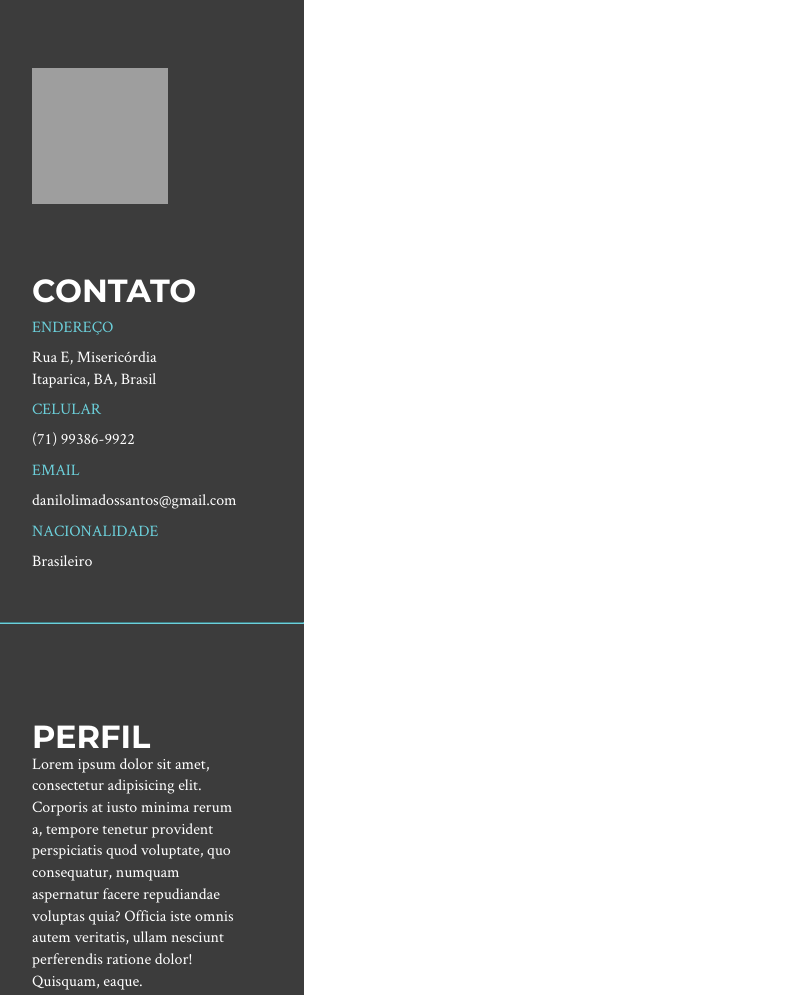
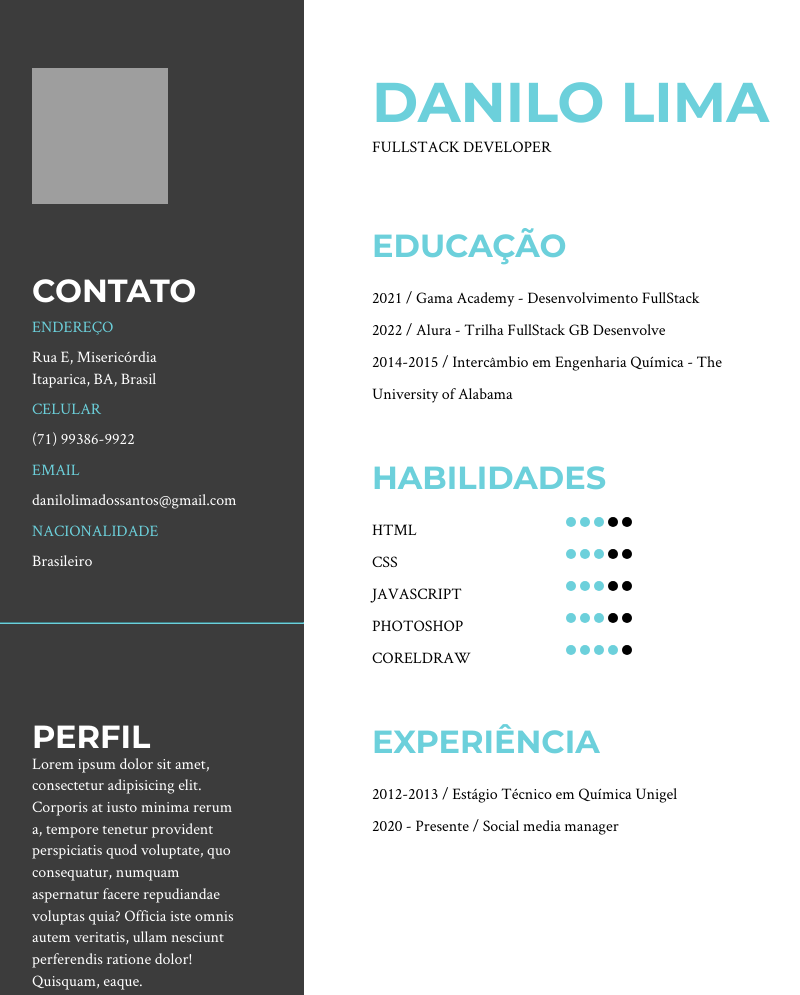
Before and after one commit to limadanilo93/curriculo, a plain HTML site: page index.html in a window 1280 px wide. Shown: the top 995 px of the page, without its empty margins (36-836 px from the left). Drawn offline with Linux system fonts and the light colour scheme; grey boxes are pictures that could not be loaded.

Commit message:
finalizado sem hover

```diff
--- a/index.html
+++ b/index.html
@@ -28,6 +28,65 @@
 
     </div>
     <div class="principal">
+        <h1>DANILO LIMA</h1>
+        <p class="info">FullStack Developer</p>
+        <h2 class="area1">Educação</h2>
+        <p class="info2">
+            2021 / Gama Academy - Desenvolvimento FullStack
+            <br>
+            2022 / Alura - Trilha FullStack GB Desenvolve
+            <br>
+            2014-2015 / Intercâmbio em Engenharia Química - The University of Alabama
+        </p>
+               <h2 class="areas">Habilidades</h2>
+        <p class="info3">HTML</p>
+        <p class="dots">
+        <span class="dotfull1"></span>
+        <span class="dotfull"></span>
+        <span class="dotfull"></span>
+        <span class="dotempty"></span>
+        <span class="dotempty"></span>
+        </p>
+        <br>
+        <p class="info3">CSS</p>
+        <p class="dots">
+        <span class="dotfull1"></span>
+        <span class="dotfull"></span>
+        <span class="dotfull"></span>
+        <span class="dotempty"></span>
+        <span class="dotempty"></span>
+        </p>
+        <br>
+        <p class="info3">Javascript</p>
+        <p class="dots">
+        <span class="dotfull1"></span>
+        <span class="dotfull"></span>
+        <span class="dotfull"></span>
+        <span class="dotempty"></span>
+        <span class="dotempty"></span>
+        </p>
+        <br>
+        <p class="info3">Photoshop</p>
+        <p class="dots">
+        <span class="dotfull1"></span>
+        <span class="dotfull"></span>
+        <span class="dotfull"></span>
+        <span class="dotempty"></span>
+        <span class="dotempty"></span>
+        </p>
+        <br>
+        <p class="info3">CorelDraw</p>
+        <p class="dots">
+        <span class="dotfull1"></span>
+        <span class="dotfull"></span>
+        <span class="dotfull"></span>
+        <span class="dotfull"></span>
+        <span class="dotempty"></span>
+        </p>
+        <br>
+        <h2 class="areas">Experiência</h2>
+        <p class="info2">2012-2013 / Estágio Técnico em Química Unigel</p>
+        <p class="info2">2020 - Presente / Social media manager</p>
     </div>
 
 </body>
--- a/style.css
+++ b/style.css
@@ -2,10 +2,9 @@
     font-family: montserrat;
     src: url(./fonts/Montserrat-VariableFont_wght.ttf);
 }
-body {
-    width: 816px;
-}
+
 .contact {
+    display: inline-block;
     position: relative;
     width: 340px;
     height: 1054px;
@@ -67,5 +66,100 @@ hr {
 
 }
 .principal {
-
+    display: inline-block;
+    position: absolute;
+    width: 476px;
+    height: 1054px;
+    background-color:#FFFFFF;
 }
+h1 {
+    position: relative;
+    margin-left: 68px;
+    margin-top: 68px;
+    line-height: 68.26px;
+    text-transform: uppercase;
+    color: #6CD0DB;
+    font-family: montserrat;
+    font-size: 56px;
+    font-style: normal;
+    font-weight: 700;
+}
+.info{
+    line-height: 21.72px;
+    margin-left: 68px;
+    text-transform: uppercase;
+    color: #000000;
+    font-family: 'Crimson Text Regular';
+    font-size: 16px;
+    font-style: normal;
+}
+.area1 {
+    position: relative;
+    margin-left: 68px;
+    margin-top: 68px;
+    margin-bottom:  17px;
+    line-height: 39px;
+    text-transform: uppercase;
+    color: #6CD0DB;
+    font-family: montserrat;
+    font-size: 32px;
+    font-style: normal;
+    font-weight: 700;
+}
+.areas {
+    position: relative;
+    margin-left: 68px;
+    margin-top: 48px;
+    margin-bottom:  17px;
+    line-height: 39px;
+    text-transform: uppercase;
+    color: #6CD0DB;
+    font-family: montserrat;
+    font-size: 32px;
+    font-style: normal;
+    font-weight: 700;
+}
+.info2 {
+    line-height: 32px;
+    margin-left: 68px;
+    color: #000000;
+    font-family: 'Crimson Text Regular';
+    font-size: 16px;
+    font-style: normal;
+}
+.info3 {
+    display: inline-block;
+    position: relative;
+    text-transform: uppercase;
+    line-height: 32px;
+    margin-left: 68px;
+    color: #000000;
+    font-family: 'Crimson Text Regular';
+    font-size: 16px;
+    font-style: normal;
+}
+.dots {
+    float: right;
+    margin-right: 148px;
+}
+.dotfull {
+    height: 10px;
+    width: 10px;
+    background-color: #6CD0DB;
+    border-radius: 50%;
+    display: inline-block;
+  }
+  .dotfull1 {
+    height: 10px;
+    width: 10px;
+    background-color: #6CD0DB;
+    border-radius: 50%;
+    display: inline-block;
+  }
+.dotempty {
+    height: 10px;
+    width: 10px;
+    background-color: #000000;
+    border-radius: 50%;
+    display: inline-block;
+}
```
